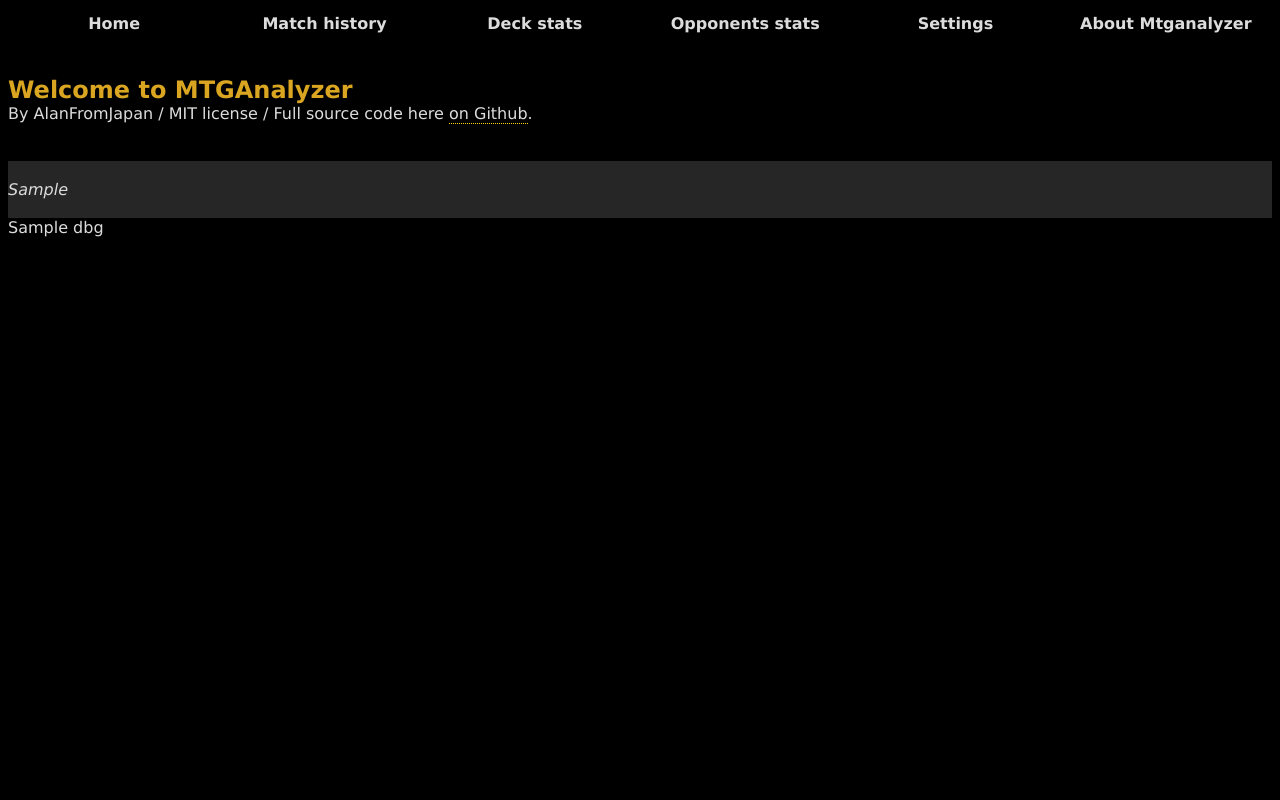
After one commit to AlanFromJapan/MTGA-experiments, a Flask app: template mtganalyzer/templates/home01.html in a window 1280 px wide. The commit adds this page. Run offline with Flask 2, Linux system fonts and the light colour scheme; the template is opened without the code that fills it: most values are stand-ins (such as "Sample title", 1, 10 or a date in 2020); parts of the project's set-up code (start-up, migrations or seed data) failed here and were passed over.

Commit message:
Added more stats, changed the template for homepage, fixed a bug on the color logo replacement in js

```diff
--- a/mtganalyzer/main.py
+++ b/mtganalyzer/main.py
@@ -27,7 +27,7 @@ ALLOWED_EXTENSIONS = set(['txt', 'pdf', 'png', 'jpg', 'jpeg', 'gif', 'ico'])
 def homepage():
     stats = db.getGeneralStats()
 
-    return render_template("template01.html", pagename="MTGAnalyzer - home", pagecontent=stats)
+    return render_template("home01.html", pagename="MTGAnalyzer - home", stats=stats) # dbg=stats)
 
 
 
--- a/mtganalyzer/sql/getStats.sql
+++ b/mtganalyzer/sql/getStats.sql
@@ -18,7 +18,7 @@ from MATCH m join DECK d on m.DECK_ID = d.DECK_ID GROUP by m.deck_id order by co
 ;
 INSERT INTO tmpStats
 SELECT
-    "" as OneLiner,
+    "Your most winning deck is '" || DECK_NAME || "' which was victorious " || count(m.DECK_ID) || " time(s)." as OneLiner,
     "MostWinningDeck" as Item,
     DECK_NAME as Val,
     count(m.DECK_ID) as cnt
@@ -26,7 +26,7 @@ from MATCH m join DECK d on m.DECK_ID = d.DECK_ID where m.RESULT = "Victory" GRO
 ;
 INSERT INTO tmpStats
 SELECT
-    "" as OneLiner,
+    "Your average match length is " || printf("%d", avg(strftime('%s', m.MATCH_END) - strftime('%s', m.MATCH_START))) || " seconds." as OneLiner,
     "AvgMatchLenSec" as Item,
     CAST(avg(strftime('%s', m.MATCH_END) - strftime('%s', m.MATCH_START))  as varchar(10)),
     0 as cnt
--- a/mtganalyzer/static/css/style.css
+++ b/mtganalyzer/static/css/style.css
@@ -138,3 +138,20 @@ table.decksstats td.deckname .id{
     color: dimgray;
     font-size: x-small;
 }
+
+/*--------------------------------------------------------------------------------------------------------*/
+/* Home page */
+
+.homewelcome {
+    color: goldenrod;
+    font-weight:bolder;
+    font-size:x-large;
+}
+.generalstats {
+    font-style: italic;
+    color: gainsboro;
+}
+.generalstatsBG {
+    background-color: #262626;
+
+}
--- a/mtganalyzer/templates/decksstats01.html
+++ b/mtganalyzer/templates/decksstats01.html
@@ -57,7 +57,7 @@
       element.innerHTML = element.innerHTML.replace("R", "<img src='images/R.png' alt='Red'/>");
       element.innerHTML = element.innerHTML.replace("U", "<img src='images/U.png' alt='Blue'/>");
       element.innerHTML = element.innerHTML.replace("W", "<img src='images/W.png' alt='White'/>");
-      element.innerHTML = element.innerHTML.replace("G", "<img src='images/R.png' alt='Green'/>");
+      element.innerHTML = element.innerHTML.replace("G", "<img src='images/G.png' alt='Green'/>");
   }
 
 
--- a/mtganalyzer/templates/history01.html
+++ b/mtganalyzer/templates/history01.html
@@ -65,7 +65,7 @@
         element.innerHTML = element.innerHTML.replace("R", "<img src='images/R.png' alt='Red'/>");
         element.innerHTML = element.innerHTML.replace("U", "<img src='images/U.png' alt='Blue'/>");
         element.innerHTML = element.innerHTML.replace("W", "<img src='images/W.png' alt='White'/>");
-        element.innerHTML = element.innerHTML.replace("G", "<img src='images/R.png' alt='Green'/>");
+        element.innerHTML = element.innerHTML.replace("G", "<img src='images/G.png' alt='Green'/>");
     }
 
     //dim the color of the opponent UID
--- /dev/null
+++ b/mtganalyzer/templates/home01.html
@@ -0,0 +1,35 @@
+<html>
+  <head>
+    <title>Mtganalyzer - {{ pagename }}</title>
+    <link rel="stylesheet" href="css/style.css" type="text/css" />
+    <meta http-equiv="Content-Type" content="text/html;charset=utf-8" />
+    <link rel="shortcut icon" href="{{ url_for('static', filename='favicon.ico') }}">
+  </head>
+<body>
+
+<table class="header">
+  <tr>
+    <td><a href="/">Home</a></td>
+    <td><a href="matchhistory">Match history</a></td>
+    <td><a href="decks">Deck stats</a></td>
+    <td><a href="opponents">Opponents stats</a></td>
+    <td><a href="settings">Settings</a></td>
+    <td><a href="about">About Mtganalyzer</a></td>
+  </tr>
+</table>
+<br/>
+<br/>
+<span class="homewelcome">Welcome to MTGAnalyzer</span><br/>
+By AlanFromJapan / MIT license / Full source code here <a href="https://github.com/AlanFromJapan/MTGA-experiments">on Github</a>.<br/>
+<br/>
+<br/>
+<div class="generalstatsBG">
+  <br/>
+{% for s in stats %}
+<span class="generalstats">{{ s["OneLiner" ]}}</span><br/>
+{% endfor %}
+  <br/>
+</div>
+
+{{ dbg }}
+</body>
```
